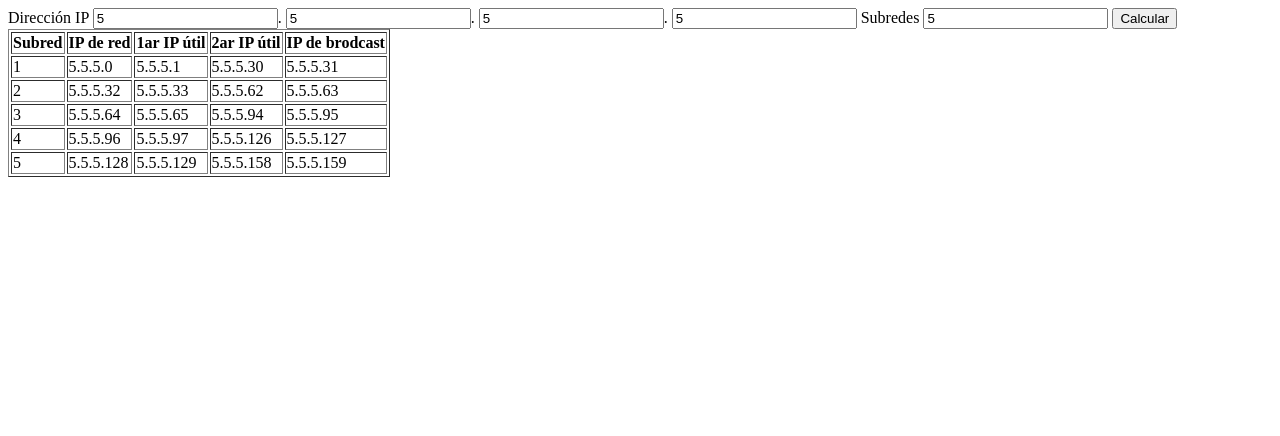
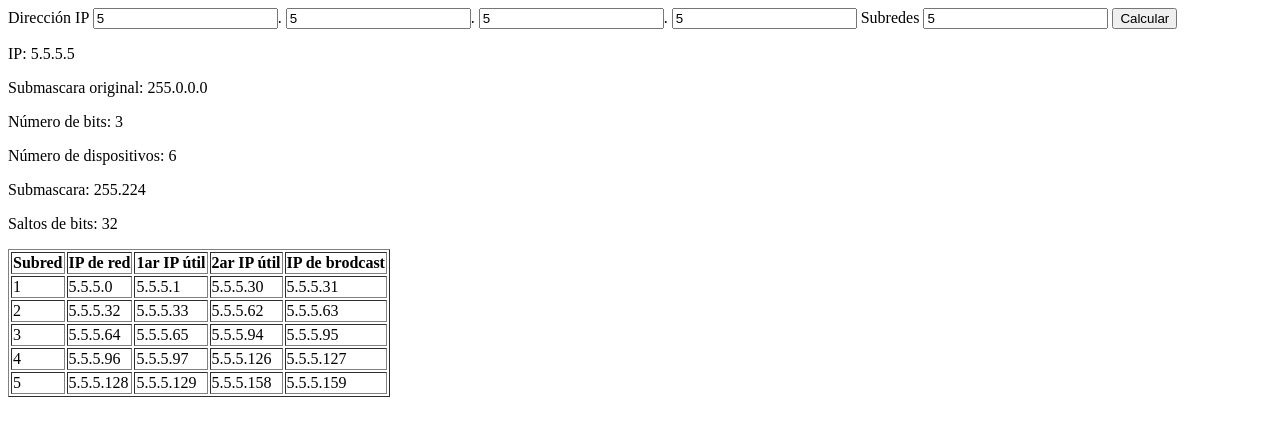
Before and after one commit to dogiloki/network, a plain HTML site: page index.html in a window 1280 px wide. Both pictures are taken after typing "5", "5", "5", "5", "5" into the empty fields and a click on the input "Calcular". Drawn offline with Linux system fonts and the light colour scheme.

Commit message:
Mostrar información del subneteo en la GUI

```diff
--- a/index.html
+++ b/index.html
@@ -20,6 +20,8 @@
         <input type="submit" value="Calcular">
     </form>
 
+    <section id="content_info"></section>
+
     <table id="content_table" border="1"></table>
 
 </body>
--- a/js/App.js
+++ b/js/App.js
@@ -1,5 +1,6 @@
 var form=document.getElementById('form');
 var content_table=document.getElementById('content_table');
+var content_info=document.getElementById('content_info');
 var subneteo;
 
 form.addEventListener('submit',(evt)=>{
@@ -18,9 +19,8 @@ form.addEventListener('submit',(evt)=>{
 
 function generateTable(){
     this.content_table.innerHTML="";
-    let table=this.subneteo.table;
-    let columns=table.getColumns();
-    let rows=table.getRows();
+    this.subneteo.generateTable((columns,row,index)=>{
+        if(index==0){
             let tr=this.createElement("tr");
             for(let key in columns){
                 let column=columns[key];
@@ -28,7 +28,7 @@ function generateTable(){
                 tr.appendChild(th);
                 this.content_table.appendChild(tr);
             }
-    for(let row of rows){
+        }
         let tr=this.createElement("tr");
         let td_subred=this.createElement("td",row.subred);
         let td_ip_red=this.createElement("td",row.ip_red.getAddress());
@@ -41,7 +41,14 @@ function generateTable(){
         tr.appendChild(td_ip_util_2);
         tr.appendChild(td_ip_brodcast);
         this.content_table.appendChild(tr);
-    }
+    });
+    this.content_info.innerHTML="";
+    this.content_info.appendChild(this.createElement("p","IP: "+this.subneteo.ip.getAddress()));
+    this.content_info.appendChild(this.createElement("p","Submascara original: "+this.subneteo.ip.getNetMask()));
+    this.content_info.appendChild(this.createElement("p","Número de bits: "+this.subneteo.number_bits));
+    this.content_info.appendChild(this.createElement("p","Número de dispositivos: "+this.subneteo.number_devices));
+    this.content_info.appendChild(this.createElement("p","Submascara: "+this.subneteo.netmask));
+    this.content_info.appendChild(this.createElement("p","Saltos de bits: "+this.subneteo.net_jump));
 }
 
 function createElement(type,value=null){
--- a/js/IP.js
+++ b/js/IP.js
@@ -40,6 +40,10 @@ class IP{
         return this.octetos.join(".");
     }
 
+    getNetMask(){
+        return this.address_classifier.netmask;
+    }
+
     calcule(){
         this.address_classifier=
         Util.range(this.getOctecto(1),1,127)?IP.ADDRESS_CLASSIFIERS.A:
--- a/js/Subneteo.js
+++ b/js/Subneteo.js
@@ -1,7 +1,7 @@
 class Subneteo{
 
-    static numberBits(subredes,bits=0){
-        return Subneteo.numberDevices(bits)>=subredes?bits:Subneteo.numberBits(subredes,bits+1);
+    static numberBits(subnets,bits=0){
+        return Subneteo.numberDevices(bits)>=subnets?bits:Subneteo.numberBits(subnets,bits+1);
     }
 
     static numberDevices(bits){
@@ -16,15 +16,15 @@ class Subneteo{
         return bits;
     }
 
-    constructor(ip,subredes){
+    constructor(ip,subnets){
         this.table=new ModelTable();
         this.ip=(ip instanceof IP)?ip:new IP(ip);
-        this.subredes=subredes;
-        this.number_bits=Subneteo.numberBits(this.subredes);
+        this.subnets=subnets;
+        this.number_bits=Subneteo.numberBits(this.subnets);
         this.number_devices=Subneteo.numberDevices(this.number_bits);
         this.net_jump;
+        this.netmask;
         this.calculeSubmask();
-        this.generateTable();
     }
 
     calculeSubmask(){
@@ -36,14 +36,14 @@ class Subneteo{
         this.net_jump=256-bits;
     }
 
-    generateTable(){
+    generateTable(action){
         this.table.addColumn("Subred","subred");
         this.table.addColumn("IP de red","ip_red");
         this.table.addColumn("1ar IP útil","ip_util_1");
         this.table.addColumn("2ar IP útil","ip_util_2");
         this.table.addColumn("IP de brodcast","ip_brodcast");
         let ip=this.ip.getAddress();
-        for(let index=0; index<this.subredes; index++){
+        for(let index=0; index<this.subnets; index++){
             let row={};
 
             row.subred=index+1;
@@ -65,6 +65,7 @@ class Subneteo{
             row.ip_brodcast=ip_brodcast;
 
             this.table.addRow(row);
+            action(this.table.getColumns(),row,index);
         }
     }
 
```
Lines whose indentation alone changed are shown as unchanged.
